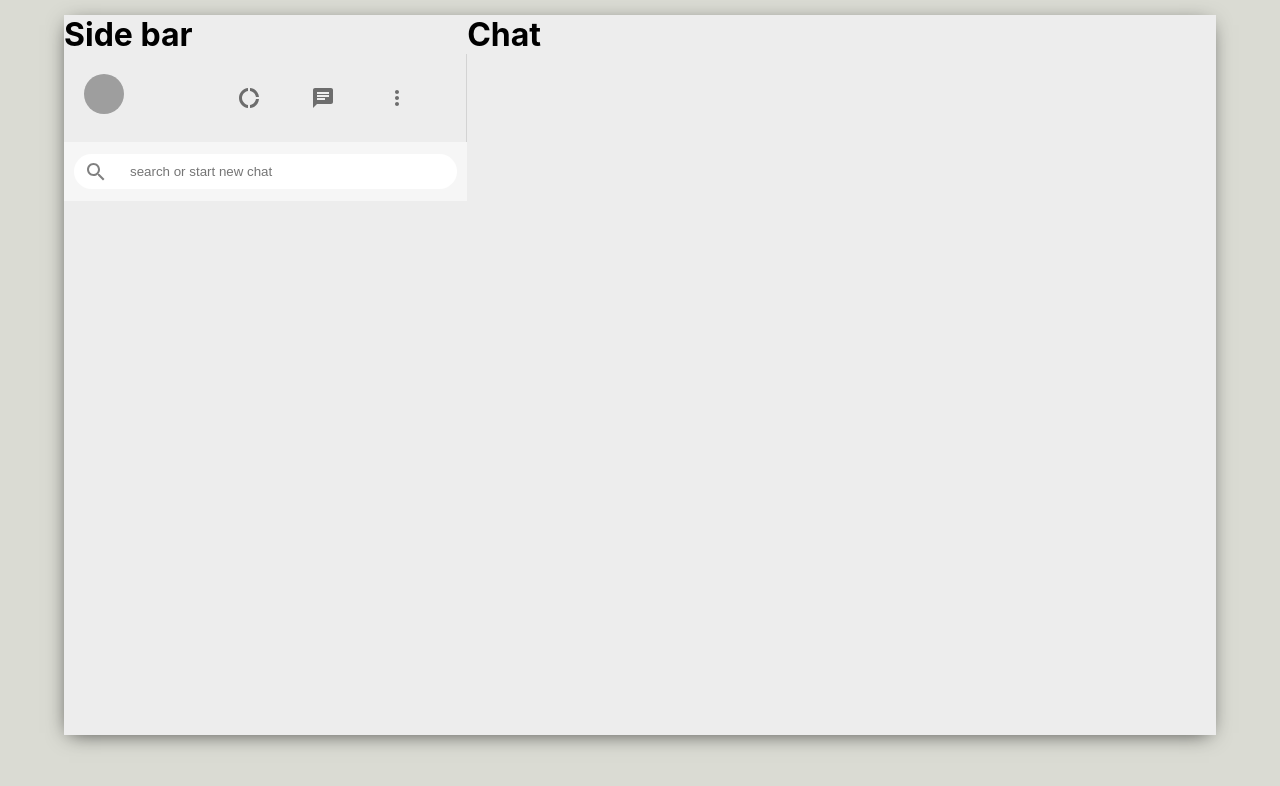
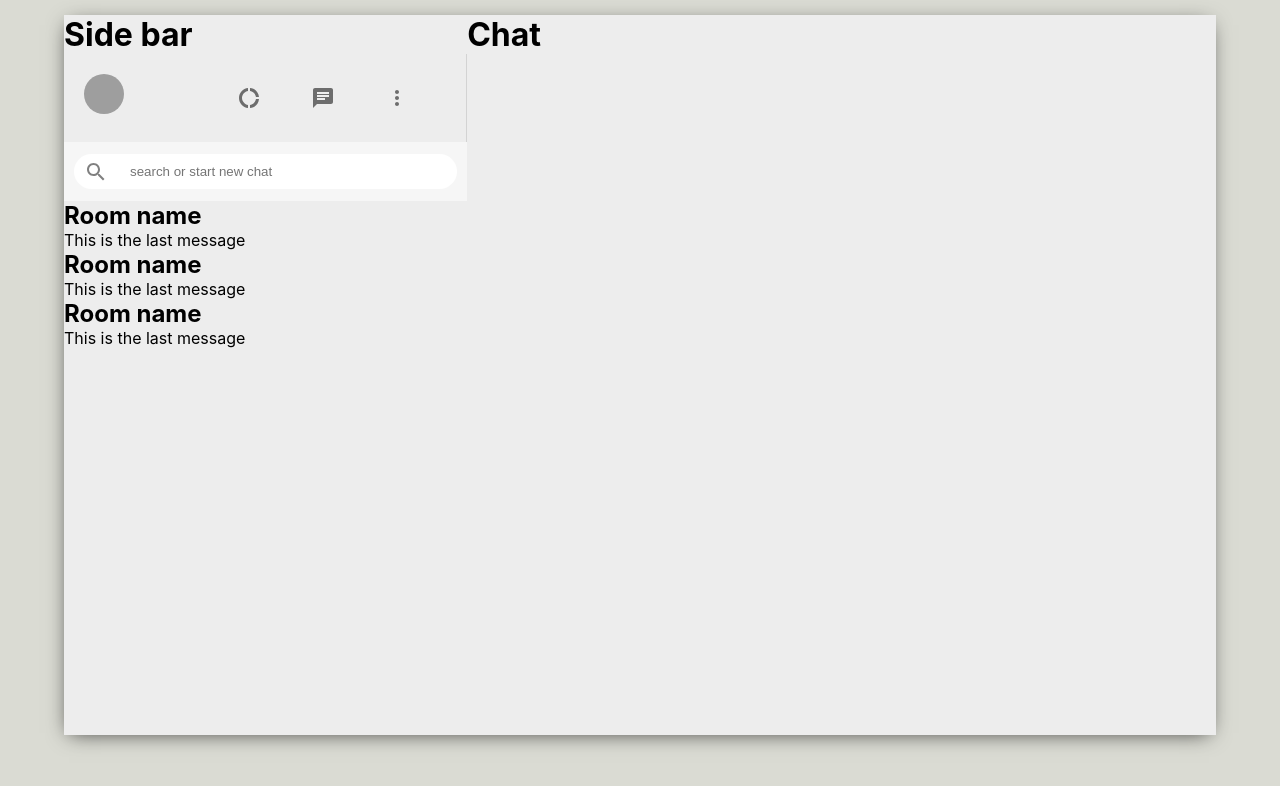
Before and after one commit to Elir-Mahad/whatmern, a React (Create React App) app: page / in a window 1280 px wide. Shown: the top 786 px of the page. Built offline with nearby package versions, Linux system fonts and the light colour scheme; grey boxes are pictures that could not be loaded.

Commit message:
added the sidebar chat component

```diff
--- a/src/Sidebar.js
+++ b/src/Sidebar.js
@@ -7,6 +7,7 @@
 import MoreVertIcon from "@material-ui/icons/MoreVert";
 import SearchOutlined from "@material-ui/icons/SearchOutlined";
 import { Avatar, IconButton } from "@material-ui/core";
+import SidebarChat from "./SidebarChat";
 
 function Sidebar() {
 	return (
@@ -14,6 +15,7 @@
 			<h1>Side bar</h1>
 			<div className="sidebar_header">
 				<Avatar src="https://i.pinimg.com/280x280_RS/c5/db/7f/c5db7f245e3cd39c4d6c518dafa97e59.jpg" />
+				{/*  */}
 				<div className="sidebar_headerRight">
 					{/* For the icons below we are going to
 					wrap each icon inside IconButton.
@@ -32,12 +34,19 @@
 					</IconButton>
 				</div>
 			</div>
+			{/*  */}
 			<div className="sidebar_search">
 				<div className="sidebar_searchContainer">
 					<SearchOutlined />
 					<input placeholder="search or start new chat" type="text" />
 				</div>
 			</div>
+			{/*  */}
+			<div className="sidebar_chats">
+				<SidebarChat />
+				<SidebarChat />
+				<SidebarChat />
+			</div>
 		</div>
 	);
 }
--- /dev/null
+++ b/src/SidebarChat.js
@@ -0,0 +1,16 @@
+import React from "react";
+import "./SidebarChat.css";
+
+function SidebarChat() {
+	return (
+		<div className="sidebarChat">
+			{/* <Avatar /> */}
+			<div className="sidebarChat_info">
+				<h2> Room name </h2>
+				<p> This is the last message </p>
+			</div>
+		</div>
+	);
+}
+
+export default SidebarChat;
```
Also changed, not shown: src/SidebarChat.css (added).
